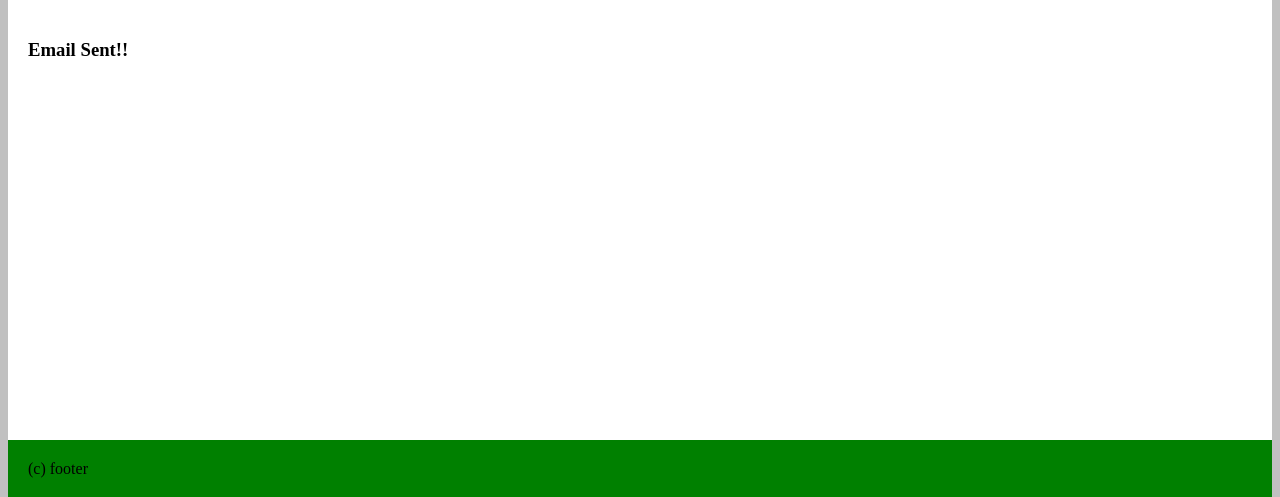
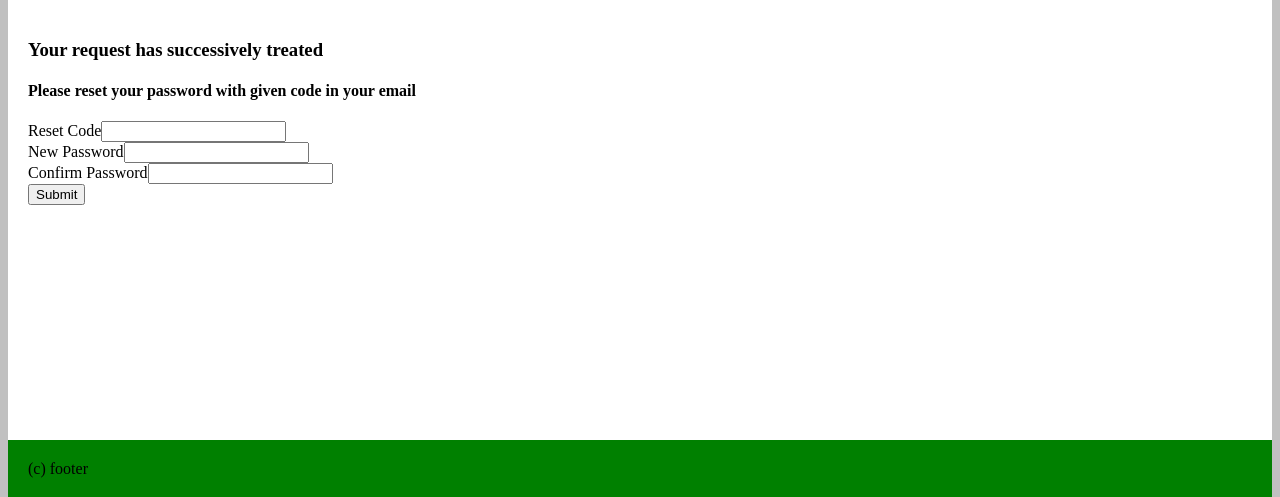
Before and after one commit to jameslee8611/CustomizedSocialPage, a PHP site: page /CustomizedSocialPage/forget/success in a window 1280 px wide. Shown: the part 105-602 px from the top of the page. Run offline with PHP 8.4, Linux system fonts and the light colour scheme.

Commit message:
1. Add reset PW func. in Forget Page

```diff
--- a/controllers/forget.php
+++ b/controllers/forget.php
@@ -23,17 +23,37 @@ class Forget extends Controller {
 
     public function success()
     {
-        $this->forget_render(SUCCESS);
+        if (Session::get('loggedIn'))
+        {
+            $this->forget_render(ERROR);
+        }
+        else
+        {
+            $this->forget_render(SUCCESS);
+        }
     }
 
     public function fail()
     {
-        $this->forget_render(FAIL);
+        if (Session::get('loggedIn'))
+        {
+            $this->forget_render(ERROR);
+        }
+        else
+        {
+            $this->forget_render(FAIL);
+        }
+
     }
 
     public function askPassword()
     {
         $this->model->askPassword();
+    }
+
+    public function resetPassword()
+    {
+        $this->model->resetPassword();
     }
 
     private function forget_render($page_setting = INIT)
--- a/models/forget_model.php
+++ b/models/forget_model.php
@@ -4,6 +4,8 @@
  */
 
 class Forget_Model extends Model {
+
+    var $email;
 
     function __construct()
     {
@@ -14,7 +16,8 @@ class Forget_Model extends Model {
     {
         if($this->email_checker($_POST['email']))
         {
-            $password = $this->randomPasswordGenetator(32);
+            $this->email = $_POST['email'];
+            $reset_code = $this->randomPasswordGenetator(32);
             $to  = $_POST['email'];
             $subject = 'Password Reset';
             $message = '<html>
@@ -23,7 +26,7 @@ class Forget_Model extends Model {
                         </head>
                         <body>
                           <p>Your new password: '.
-                          $password
+                          $reset_code
                          .'</p>
                         <a href="https://github.com/sclee8611/CustomizedSocialPage">Go To Website</a>
                         </body>
@@ -34,6 +37,7 @@ class Forget_Model extends Model {
             $headers .= 'Reply-To: Admin<' . ADMIN_EMAIL . ">\r\n";
 
             $success = mail($to, $subject, $message, $headers);
+            $this->resetCode($reset_code);
             header('location: ../forget/success');
             exit;
         }
@@ -44,8 +48,34 @@ class Forget_Model extends Model {
         }
     }
 
+    public function resetPassword()
+    {
+        $state = $this->db->prepare("UPDATE users SET password = :password, reset = :new WHERE reset = :reset");
+        $state->execute(array(
+            ':password' => md5($_POST['new_password']),
+            ':new' => null,
+            ':reset' => $_POST['reset']
+        ));
+
+        header('location: '. URL);
+    }
+
+    private function resetCode($reset_code = null)
+    {
+        $state = $this->db->prepare("UPDATE users SET reset = :reset WHERE email = :email");
+        $state->execute(array(
+            ':reset' => $reset_code,
+            ':email' => $this->email
+        ));
+    }
+
     private function email_checker($email = null)
     {
+        if (empty($email) || !isset($email))
+        {
+            return false;
+        }
+
         $state = $this->db->prepare("SELECT id FROM users WHERE email = :email");
         $state->execute(array(
             ':email' => $email
@@ -54,6 +84,8 @@ class Forget_Model extends Model {
         $count = $state->rowCount();
         if($count > 0)
         {
+            // change password in db
+
             return true;
         }
 
--- a/views/forget/success.php
+++ b/views/forget/success.php
@@ -1 +1,9 @@
-<h3>Email Sent!!</h3>
+<h3>Your request has successively treated</h3>
+<h4>Please reset your password with given code in your email</h4>
+
+<form action="<?php echo URL; ?>forget/resetPassword" method="POST">
+    <label>Reset Code</label><input type="text" name="reset" /><br />
+    <label>New Password</label><input type="password" name="new_password" /><br />
+    <label>Confirm Password</label><input type="password" name="confirm_password" /><br />
+    <label></label><input type="submit" />
+</form>
--- a/views/header.php
+++ b/views/header.php
@@ -8,7 +8,7 @@
     </head>
     <body>
         <div id="header">
-            <a href="<?php echo URL; ?>index">Index</a>
+            <a href="<?php echo URL; ?>">Index</a>
             <?php if (Session::get('loggedIn') == true): ?>
                 <a href="<?php echo URL; ?>index/logout">Logout</a>
             <?php else: ?>
```
